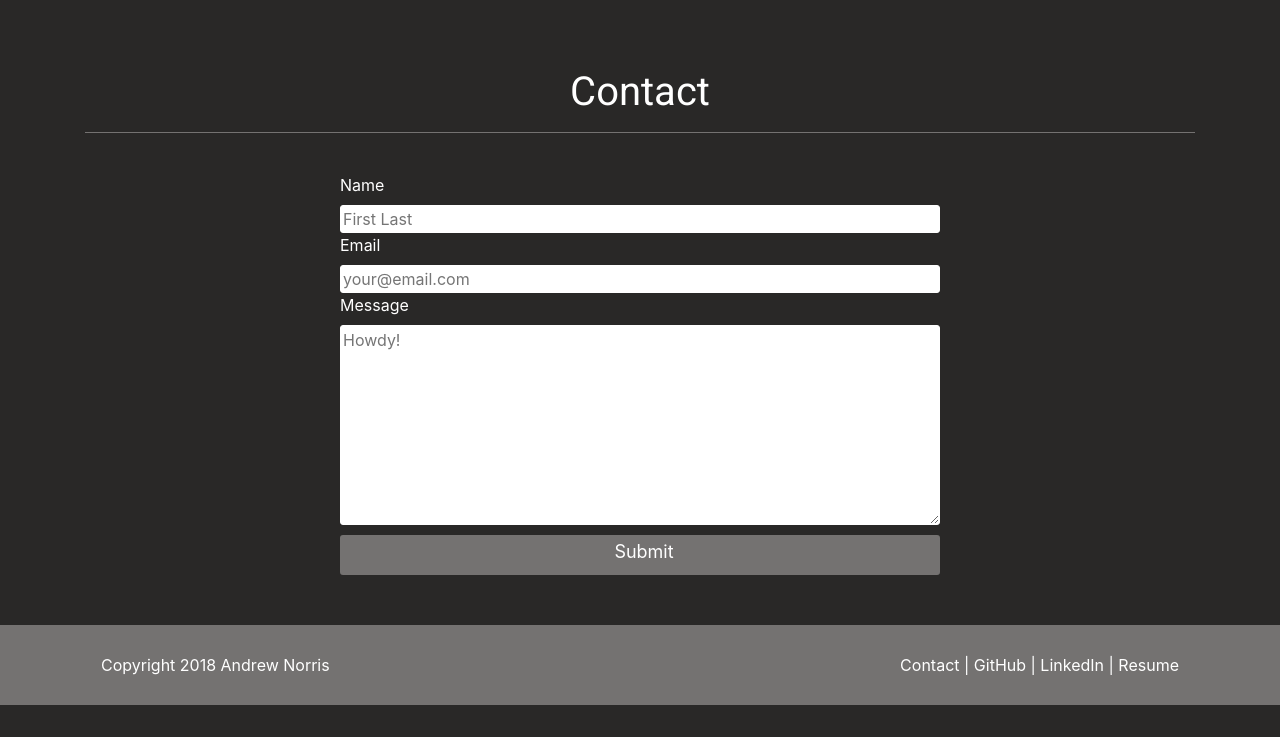
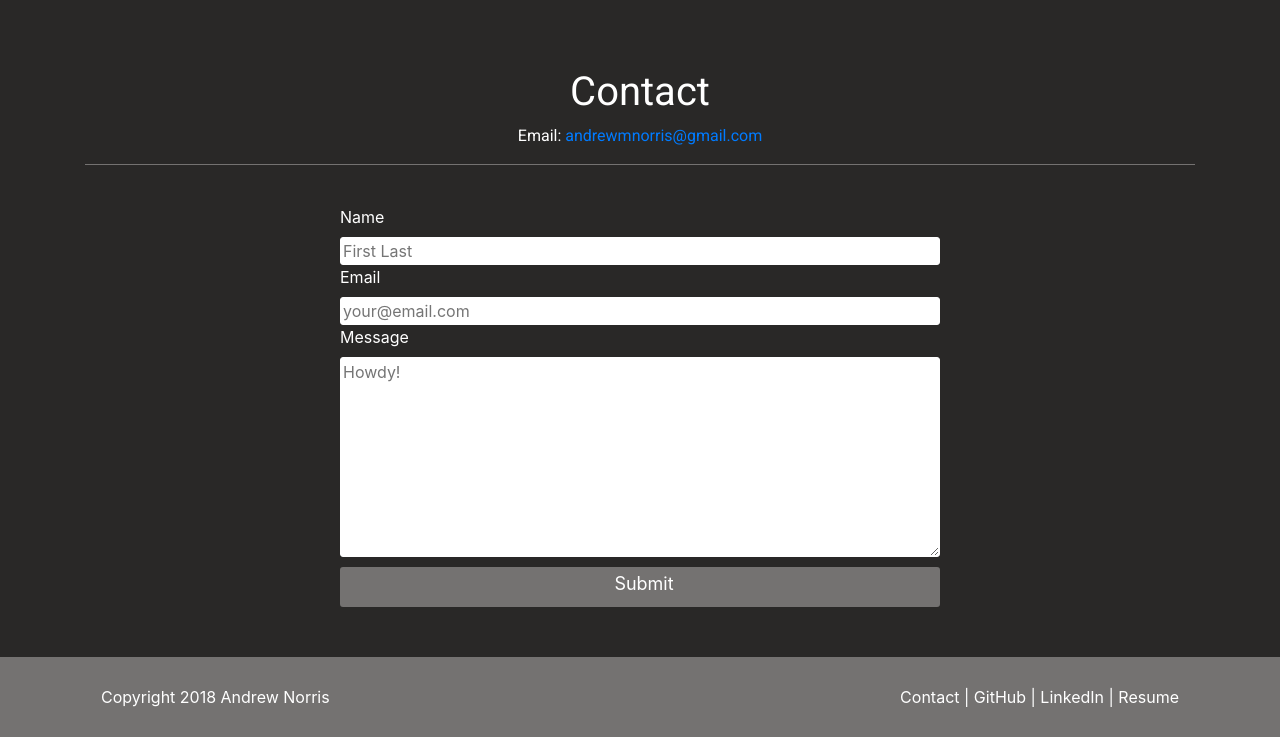
Before and after one commit to Drewbott/Portfolio, a plain HTML site: page index.html in a window 1280 px wide. Shown: the part 2495-3232 px from the top of the page. Before the commit the page ends 3200 px from the top, so only its background shows below. Drawn offline with nearby package versions, Linux system fonts and the light colour scheme.

Commit message:
added email to contact

```diff
--- a/assets/style.css
+++ b/assets/style.css
@@ -173,3 +173,6 @@ footer {
 .links {
     color: white;
 }
+#email-address {
+    text-align: center;
+}
--- a/index.html
+++ b/index.html
@@ -170,6 +170,9 @@
   <div class="container">
     <section id="contact">
       <h1 id="contact-title">Contact</h1>
+      <div class="text">
+        <p id="email-address">Email: <a href="mailto:andrewmnorris@gmail.com">andrewmnorris@gmail.com</a></p>
+      </div>
       <hr>
       <br>
       <form class="email-form" action="https://formspree.io/andrewmnorris@gmail.com" method="POST">
@@ -197,7 +200,8 @@
           |
           <a class="links" href="https://www.linkedin.com/in/andrewmnorris" color="white" target="_block">LinkedIn</a>
           |
-          <a class="links" href="https://www.dropbox.com/s/1pgvyi2k8ohm8kp/20181025_ANDREW%20M%20NORRIS%20RESUME.pdf?dl=0" color="white" target="_block">Resume</a>
+          <a class="links" href="https://www.dropbox.com/s/1pgvyi2k8ohm8kp/20181025_ANDREW%20M%20NORRIS%20RESUME.pdf?dl=0"
+            color="white" target="_block">Resume</a>
         </span>
 
 
```
